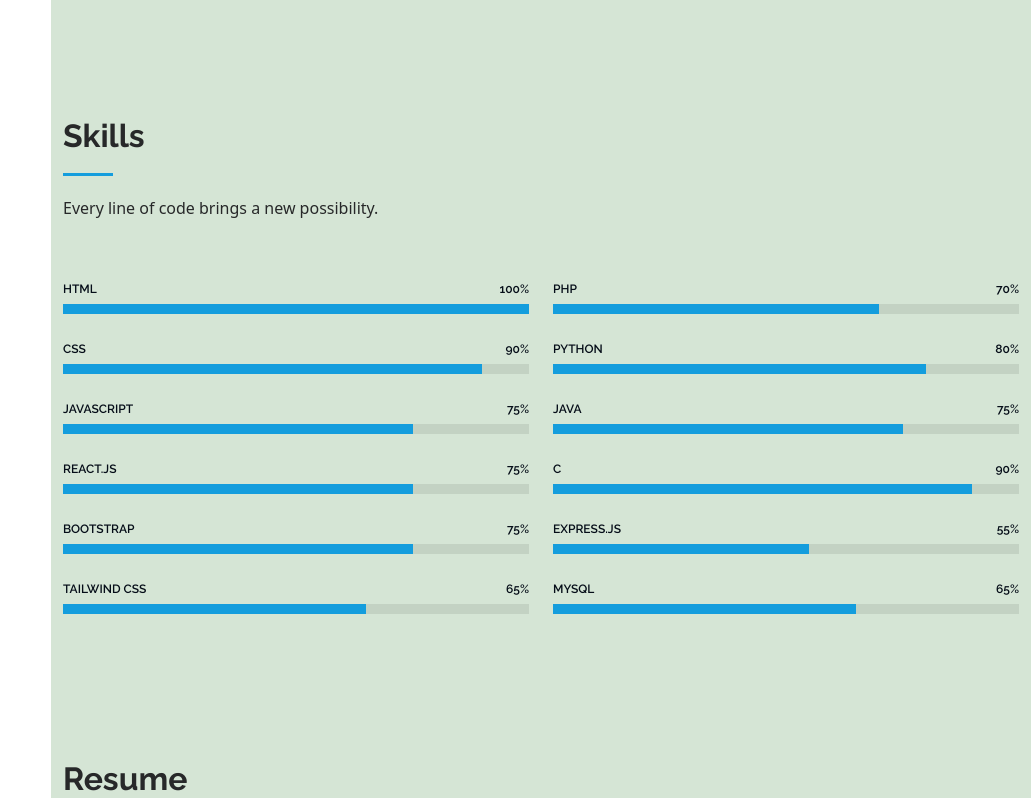
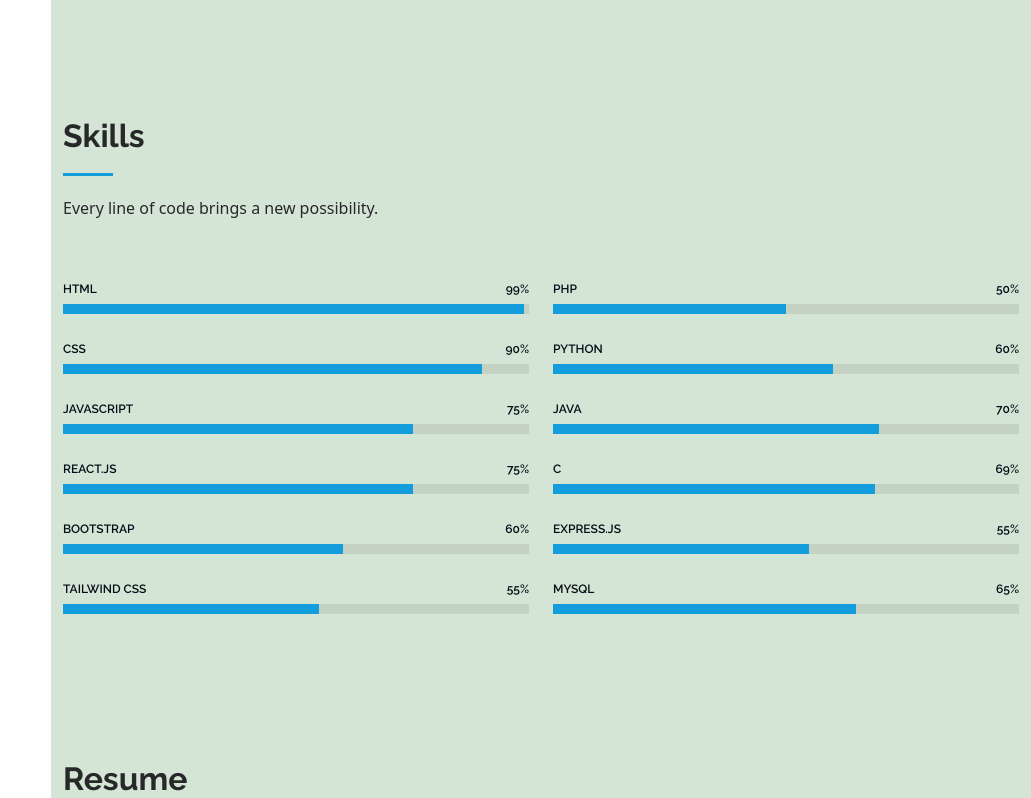
Before and after one commit to umang0407/Portfolio, a plain HTML site: page index.html in a window 1280 px wide. Shown: the part 1554-2352 px from the top of the page, without its empty margins (249-1280 px from the left). Drawn offline with nearby package versions, Linux system fonts and the light colour scheme.

Commit message:
Update index.html
update the code

```diff
--- a/index.html
+++ b/index.html
@@ -83,7 +83,7 @@
 
                 <div class="row gy-4 justify-content-center">
                     <div class="col-lg-4 about-img">
-                        <img src="assets/image/Umang-1.jpg" class="img-fluid" alt="">
+                        <img src="assets/image/Umang-1.png" class="img-fluid" alt="">
                     </div>
                     <div class="col-lg-8 content">
                         <h2> Web Developer.</h2>
@@ -125,9 +125,9 @@
                 <div class="row skills-content skills-animation">
                     <div class="col-lg-6">
                         <div class="progress">
-                            <span class="skill"><span>HTML</span> <i class="val">100%</i></span>
+                            <span class="skill"><span>HTML</span> <i class="val">99%</i></span>
                             <div class="progress-bar-wrap">
-                                <div class="progress-bar" role="progressbar" aria-valuenow="100" aria-valuemin="0" aria-valuemax="100"></div>
+                                <div class="progress-bar" role="progressbar" aria-valuenow="99" aria-valuemin="0" aria-valuemax="100"></div>
                             </div>
                         </div>
 
@@ -153,16 +153,16 @@
                         </div>
 
                         <div class="progress">
-                            <span class="skill"><span>Bootstrap</span> <i class="val">75%</i></span>
+                            <span class="skill"><span>Bootstrap</span> <i class="val">60%</i></span>
                             <div class="progress-bar-wrap">
-                                <div class="progress-bar" role="progressbar" aria-valuenow="75" aria-valuemin="0" aria-valuemax="100"></div>
+                                <div class="progress-bar" role="progressbar" aria-valuenow="60" aria-valuemin="0" aria-valuemax="100"></div>
                             </div>
                         </div>
 
                         <div class="progress">
-                            <span class="skill"><span>Tailwind css</span> <i class="val">65%</i></span>
+                            <span class="skill"><span>Tailwind css</span> <i class="val">55%</i></span>
                             <div class="progress-bar-wrap">
-                                <div class="progress-bar" role="progressbar" aria-valuenow="65" aria-valuemin="0" aria-valuemax="100"></div>
+                                <div class="progress-bar" role="progressbar" aria-valuenow="55" aria-valuemin="0" aria-valuemax="100"></div>
                             </div>
                         </div>
                         </div>
@@ -170,30 +170,30 @@
                         <div class="col-lg-6">
 
                         <div class="progress">
-                            <span class="skill"><span>PHP</span> <i class="val">70%</i></span>
+                            <span class="skill"><span>PHP</span> <i class="val">50%</i></span>
+                            <div class="progress-bar-wrap">
+                                <div class="progress-bar" role="progressbar" aria-valuenow="50" aria-valuemin="0" aria-valuemax="100"></div>
+                            </div>
+                        </div>
+
+                        <div class="progress">
+                            <span class="skill"><span>Python</span> <i class="val">60%</i></span>
+                            <div class="progress-bar-wrap">
+                                <div class="progress-bar" role="progressbar" aria-valuenow="60" aria-valuemin="0" aria-valuemax="100"></div>
+                            </div>
+                        </div>
+
+                        <div class="progress">
+                            <span class="skill"><span>Java</span> <i class="val">70%</i></span>
                             <div class="progress-bar-wrap">
                                 <div class="progress-bar" role="progressbar" aria-valuenow="70" aria-valuemin="0" aria-valuemax="100"></div>
                             </div>
                         </div>
 
                         <div class="progress">
-                            <span class="skill"><span>Python</span> <i class="val">80%</i></span>
+                            <span class="skill"><span>C</span> <i class="val">69%</i></span>
                             <div class="progress-bar-wrap">
-                                <div class="progress-bar" role="progressbar" aria-valuenow="80" aria-valuemin="0" aria-valuemax="100"></div>
-                            </div>
-                        </div>
-
-                        <div class="progress">
-                            <span class="skill"><span>Java</span> <i class="val">75%</i></span>
-                            <div class="progress-bar-wrap">
-                                <div class="progress-bar" role="progressbar" aria-valuenow="75" aria-valuemin="0" aria-valuemax="100"></div>
-                            </div>
-                        </div>
-
-                        <div class="progress">
-                            <span class="skill"><span>C</span> <i class="val">90%</i></span>
-                            <div class="progress-bar-wrap">
-                                <div class="progress-bar" role="progressbar" aria-valuenow="90" aria-valuemin="0" aria-valuemax="100"></div>
+                                <div class="progress-bar" role="progressbar" aria-valuenow="69" aria-valuemin="0" aria-valuemax="100"></div>
                             </div>
                         </div>
 
```
